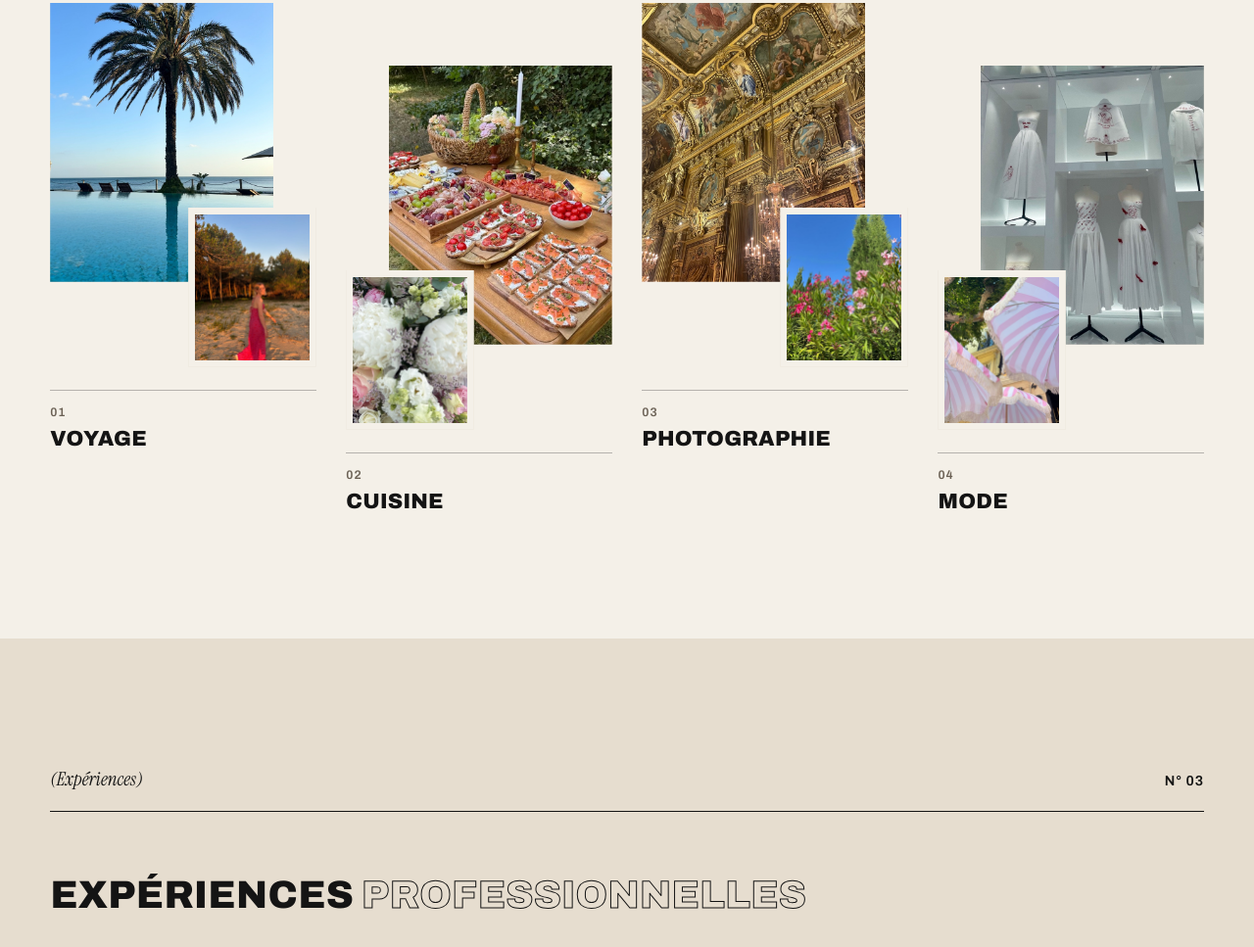
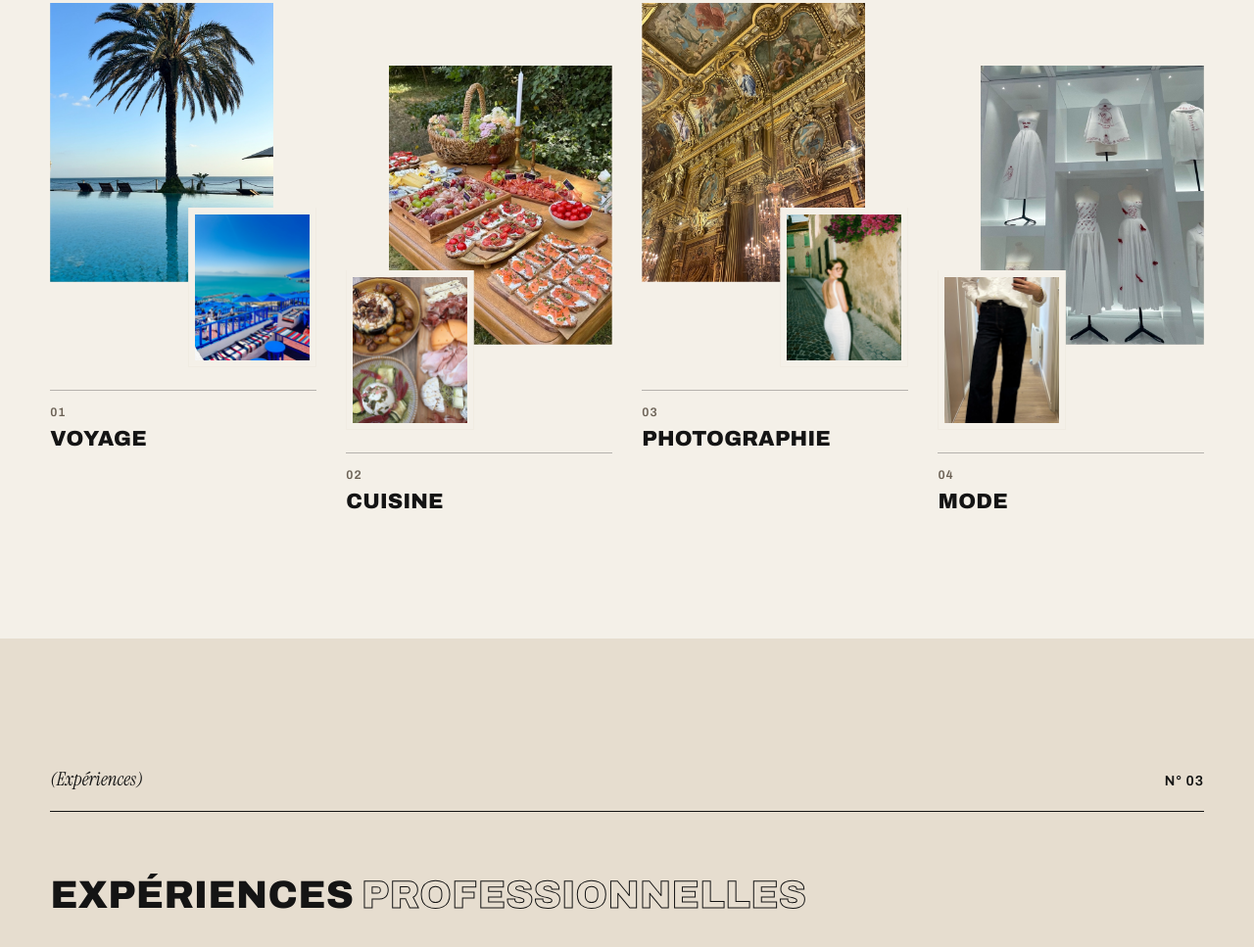
Before and after one commit to loualfred1234/Portfolio, a plain HTML site: page a-propos.html in a window 1280 px wide. Shown: the part 1689-2656 px from the top of the page at 98% size. Drawn offline with nearby package versions, Linux system fonts and the light colour scheme.

Commit message:
Mes passions : nouvelles photos choisies par Lou
Voyage : palmier + terrasse aux parasols bleus. Cuisine : table en bois
+ plats et planche de charcuterie. Photographie : plafond de l'Opéra +
photo en robe blanche. Mode : robes blanches + tenue chemise blanche.
Photos enregistrées sans métadonnées ; les anciennes sont retirées.

Co-Authored-By: Claude Opus 5.5 <noreply@anthropic.com>

```diff
--- a/a-propos.html
+++ b/a-propos.html
@@ -92,28 +92,28 @@
           <li class="passion reveal">
             <figure class="passion__media">
               <div class="media media--real passion__main reveal-img"><img src="img/passions/voyage.jpg" width="720" height="900" alt="Palmier au bord d’une piscine à débordement, face à la mer" loading="lazy" decoding="async"></div>
-              <div class="media media--real passion__second reveal-img" style="--d:.25s"><img src="img/passions/voyage-2.jpg" width="480" height="600" alt="Lou Alfred en robe rose dans les dunes, au coucher du soleil" loading="lazy" decoding="async"></div>
+              <div class="media media--real passion__second reveal-img" style="--d:.25s"><img src="img/passions/voyage-terrasse.jpg" width="480" height="600" alt="Terrasse aux parasols bleus surplombant la mer" loading="lazy" decoding="async"></div>
             </figure>
             <div class="passion__meta"><span class="passion__no">01</span><h3 class="passion__name">Voyage</h3></div>
           </li>
           <li class="passion reveal" style="--d:.1s">
             <figure class="passion__media">
-              <div class="media media--real passion__main reveal-img" style="--d:.1s"><img src="img/passions/cuisine.jpg" width="720" height="900" alt="Buffet dressé dans un jardin : tartines, charcuterie, fromages et panier de fleurs" loading="lazy" decoding="async"></div>
-              <div class="media media--real passion__second reveal-img" style="--d:.35s"><img src="img/passions/cuisine-2.jpg" width="480" height="600" alt="Bouquet de pivoines blanches et de roses poudrées" loading="lazy" decoding="async"></div>
+              <div class="media media--real passion__main reveal-img" style="--d:.1s"><img src="img/passions/cuisine.jpg" width="720" height="900" alt="Table en bois dressée dans un jardin : tartines, planches de charcuterie et de fromages, panier de fleurs" loading="lazy" decoding="async"></div>
+              <div class="media media--real passion__second reveal-img" style="--d:.35s"><img src="img/passions/cuisine-plats.jpg" width="480" height="600" alt="Plats et planche de charcuterie et de fromages sur une table en bois" loading="lazy" decoding="async"></div>
             </figure>
             <div class="passion__meta"><span class="passion__no">02</span><h3 class="passion__name">Cuisine</h3></div>
           </li>
           <li class="passion reveal" style="--d:.2s">
             <figure class="passion__media">
               <div class="media media--real passion__main reveal-img" style="--d:.2s"><img src="img/passions/photographie.jpg" width="720" height="900" alt="Plafond peint, dorures et lustres d’un foyer d’opéra" loading="lazy" decoding="async"></div>
-              <div class="media media--real passion__second reveal-img" style="--d:.45s"><img src="img/passions/photographie-2.jpg" width="480" height="600" alt="Lauriers-roses en fleurs devant des cyprès, sous un ciel bleu" loading="lazy" decoding="async"></div>
+              <div class="media media--real passion__second reveal-img" style="--d:.45s"><img src="img/passions/photographie-robe-blanche.jpg" width="480" height="600" alt="Lou Alfred en robe blanche dans une ruelle fleurie" loading="lazy" decoding="async"></div>
             </figure>
             <div class="passion__meta"><span class="passion__no">03</span><h3 class="passion__name">Photographie</h3></div>
           </li>
           <li class="passion reveal" style="--d:.3s">
             <figure class="passion__media">
               <div class="media media--real passion__main reveal-img" style="--d:.3s"><img src="img/passions/mode.jpg" width="720" height="900" alt="Robes blanches brodées de rouge présentées en vitrine lors d’une exposition de mode" loading="lazy" decoding="async"></div>
-              <div class="media media--real passion__second reveal-img" style="--d:.55s"><img src="img/passions/mode-2.jpg" width="480" height="600" alt="Parasols rayés rose et blanc à franges" loading="lazy" decoding="async"></div>
+              <div class="media media--real passion__second reveal-img" style="--d:.55s"><img src="img/passions/mode-chemise-blanche.jpg" width="480" height="600" alt="Tenue de Lou Alfred : chemise blanche et jean brut évasé" loading="lazy" decoding="async"></div>
             </figure>
             <div class="passion__meta"><span class="passion__no">04</span><h3 class="passion__name">Mode</h3></div>
           </li>
```
Also changed, not shown: img/passions/cuisine-2.jpg (deleted), img/passions/cuisine-plats.jpg (added), img/passions/mode-2.jpg (deleted), img/passions/mode-chemise-blanche.jpg (added), img/passions/photographie-2.jpg (deleted), img/passions/photographie-robe-blanche.jpg (added), img/passions/voyage-2.jpg (deleted), img/passions/voyage-terrasse.jpg (added).
